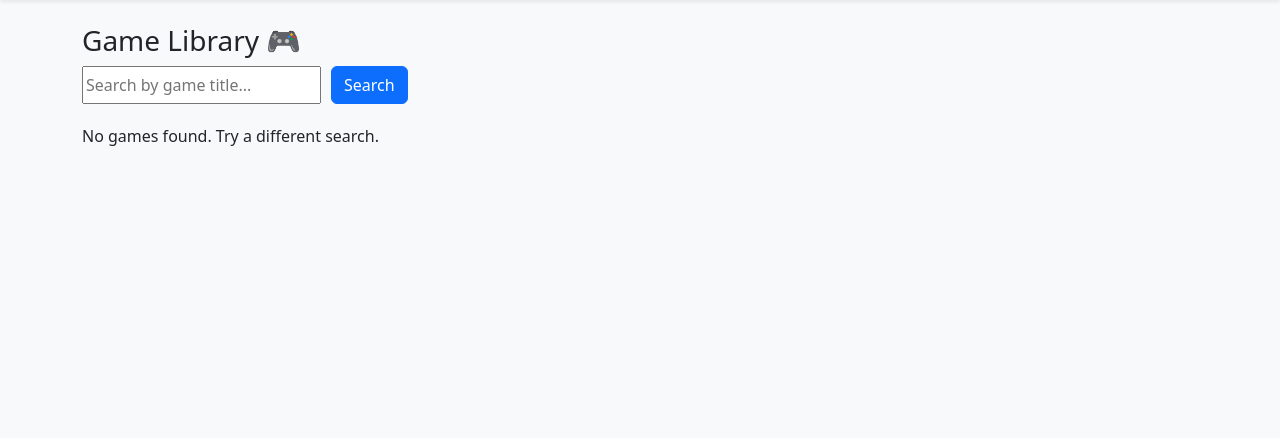
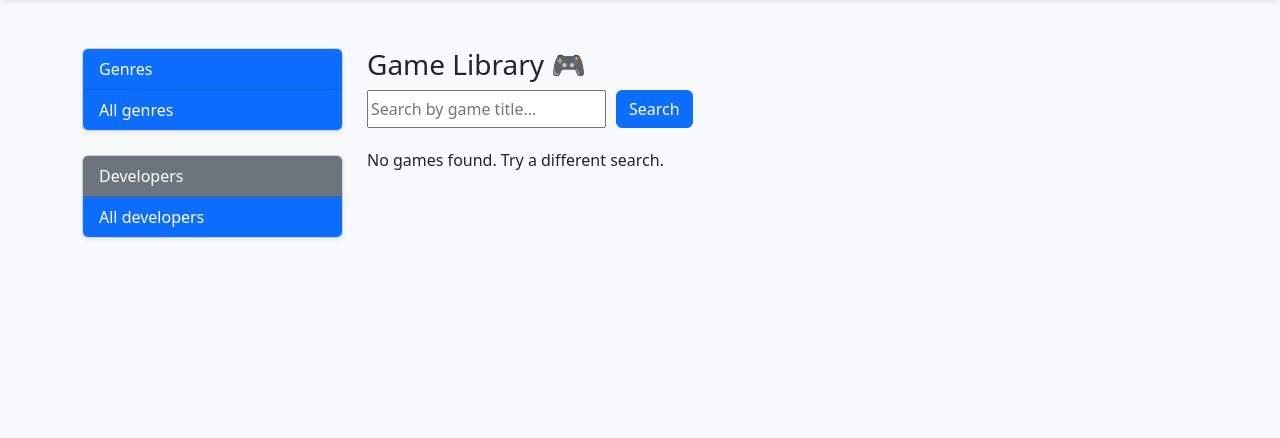
Before and after one commit to nastyagst/playhub, a Django app: page /games/ in a window 1280 px wide. Shown: the part 56-494 px from the top of the page. Run offline with Django 5.2, Linux system fonts and the light colour scheme; the visitor is signed in with stand-in values (Sample User, id 1); data that the repository does not hold is empty.

Commit message:
Implement filtering by Genre and Developer in game list

```diff
--- a/catalog/views.py
+++ b/catalog/views.py
@@ -26,7 +26,7 @@ def index(request):
 
 class GameListView(LoginRequiredMixin, generic.ListView):
     model = Game
-    paginate_by = 9
+    paginate_by = 11
     context_object_name = "game_list"
     template_name = "catalog/game_list.html"
 
@@ -34,6 +34,8 @@ class GameListView(LoginRequiredMixin, generic.ListView):
         context = super(GameListView, self).get_context_data(**kwargs)
         title = self.request.GET.get("title", "")
         context["search_form"] = GameSearchForm(initial={"title": title})
+        context["genre_list"] = Genre.objects.all()
+        context["developer_list"] = Developer.objects.all()
         return context
 
     def get_queryset(self):
@@ -41,7 +43,15 @@ class GameListView(LoginRequiredMixin, generic.ListView):
         form = GameSearchForm(self.request.GET)
 
         if form.is_valid():
-            return queryset.filter(title__icontains=form.cleaned_data["title"])
+            queryset = queryset.filter(title__icontains=form.cleaned_data["title"])
+
+        genre_id = self.request.GET.get("genre")
+        if genre_id:
+            queryset = queryset.filter(genres__id=genre_id)
+
+        developer_id = self.request.GET.get("developer")
+        if developer_id:
+            queryset = queryset.filter(developer__id=developer_id)
 
         return queryset
 
--- a/templates/catalog/game_list.html
+++ b/templates/catalog/game_list.html
@@ -1,7 +1,47 @@
 {% extends "base.html" %}
 
 {% block content %}
+<div class="row mt-4">
+  <div class="col-md-3">
+    <div class="card shadow-sm mb-4">
+      <div class="card-header bg-primary text-white">
+        Genres
+      </div>
+      <div class="list-group list-group-flush">
+        <a href="{% url 'catalog:game-list' %}"
+        class="list-group-item list-group-item-action {% if not request.GET.genre %}active{% endif %}">
+          All genres
+        </a>
+        {% for genre in genre_list%}
+        <a href="?genre={{ genre.id }}"
+        class="list-group-item list-group-item-action {% if request.GET.genre == genre.id|stringformat:'s' %}active{% endif %}">
+          {{ genre.name }}
+        </a>
+        {% endfor %}
+      </div>
+    </div>
 
+    <div class="card shadow-sm">
+      <div class="card-header bg-secondary text-white">
+        Developers
+      </div>
+      <div class="list-group list-group-flush">
+        <a href="{% url 'catalog:game-list' %}"
+        class="list-group-item list-group-item-action {% if not request.GET.developer %}active{% endif %}">
+          All developers
+        </a>
+        {% for developer in developer_list%}
+        <a href="?developer={{ developer.id }}"
+        class="list-group-item list-group-item-action {% if request.GET.developer == developer.id|stringformat:'s' %}active{% endif %}">
+          {{ developer.name }}
+        </a>
+        {% endfor %}
+      </div>
+    </div>
+  </div>
+
+
+<div class="col-md-9">
 <div style="margin-bottom: 20px;">
   <h3>Game Library 🎮</h3>
 
@@ -102,5 +142,5 @@
   </ul>
 </nav>
 {% endif %}
-
+</div> </div>
 {% endblock %}
```
Also changed, not shown: media/games/Dota_2.png (added).
